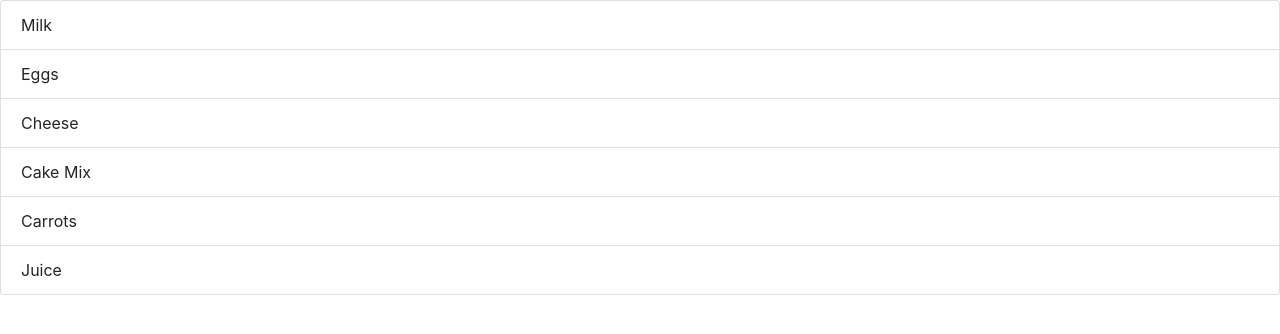
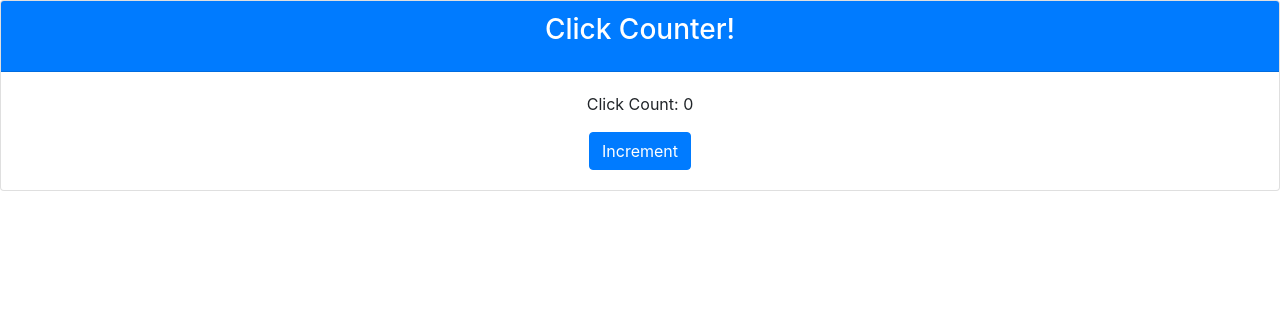
Before and after one commit to Joseph526/reactpractice, a React (Create React App) app: page / in a window 1280 px wide. Shown: the top 334 px of the page. Built offline with nearby package versions, Linux system fonts and the light colour scheme.

Commit message:
Replaced src directory

```diff
--- a/src/App.js
+++ b/src/App.js
@@ -1,39 +1,6 @@
 import React from "react";
-import List from "./components/List";
+import Counter from "./components/Counter";
 
-const groceries = [
-  {
-    id: 1,
-    name: "Milk",
-    purchased: true
-  },
-  {
-    id: 2,
-    name: "Eggs",
-    purchased: true
-  },
-  {
-    id: 3,
-    name: "Cheese",
-    purchased: false
-  },
-  {
-    id: 4,
-    name: "Cake Mix",
-    purchased: false
-  },
-  {
-    id: 5,
-    name: "Carrots",
-    purchased: false
-  },
-  {
-    id: 6,
-    name: "Juice",
-    purchased: true
-  }
-];
-
-const App = () => <List groceries={groceries} />;
+const App = () => <Counter />;
 
 export default App;
--- /dev/null
+++ b/src/components/Counter.js
@@ -0,0 +1,29 @@
+import React from "react";
+
+class Counter extends React.Component {
+  state = {
+    count: 0
+  };
+
+  handleIncrement = () => {
+    this.setState({ count: this.state.count + 1 });
+  };
+
+  render() {
+    return (
+      <div className="card text-center">
+        <div className="card-header bg-primary text-white">
+          <h3 className="card-title">Click Counter!</h3>
+        </div>
+        <div className="card-body">
+          <p className="card-text">Click Count: {this.state.count}</p>
+          <button className="btn btn-primary" onClick={this.handleIncrement}>
+            Increment
+          </button>
+        </div>
+      </div>
+    );
+  }
+}
+
+export default Counter;
--- a/src/components/List.js
+++ /dev/null
@@ -1,13 +0,0 @@
-import React from "react";
-
-const List = props => (
-  <ul className="list-group">
-    {props.groceries.map(listItem => {
-      return <li className="list-group-item" key={listItem.id}>
-        {listItem.name}
-      </li>
-    })}
-  </ul>
-);
-
-export default List;
```
